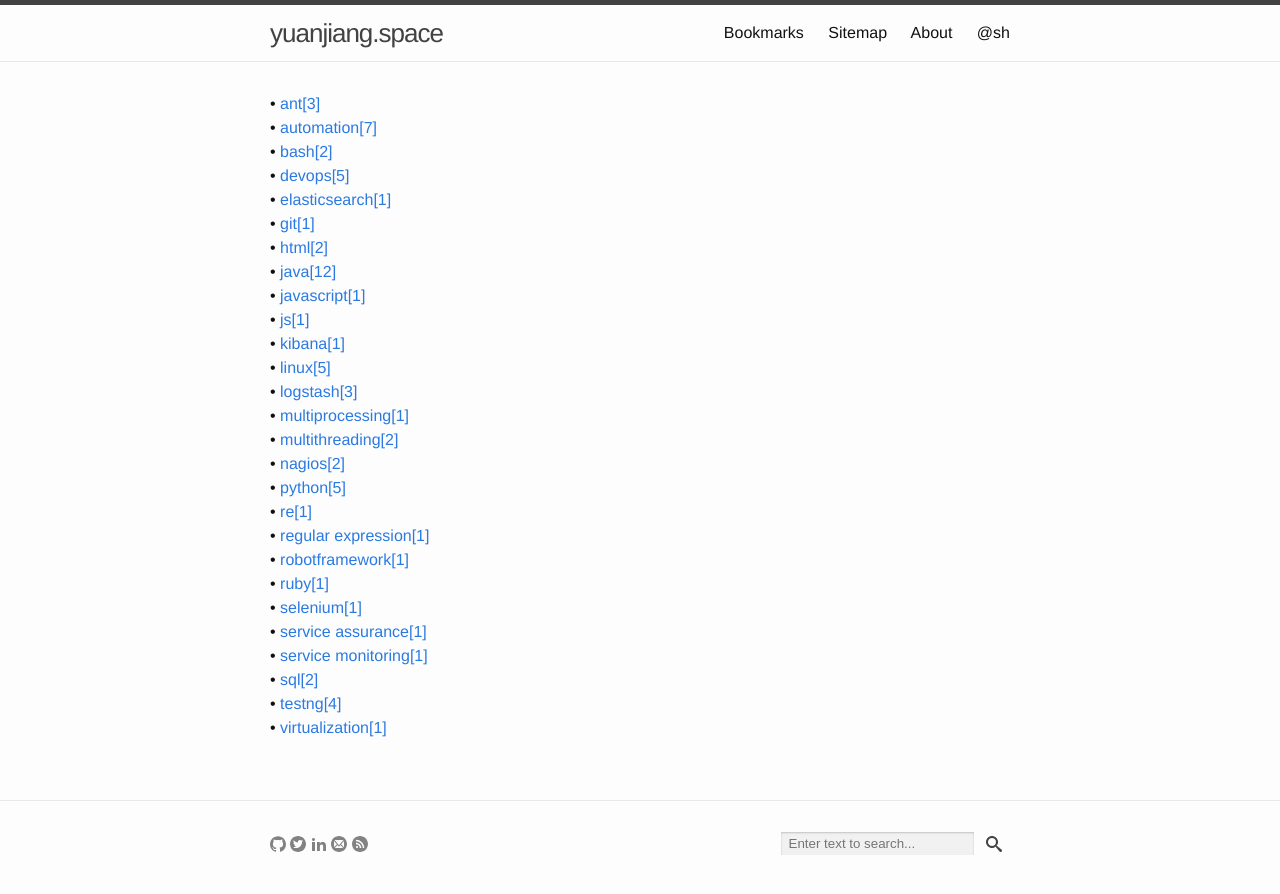
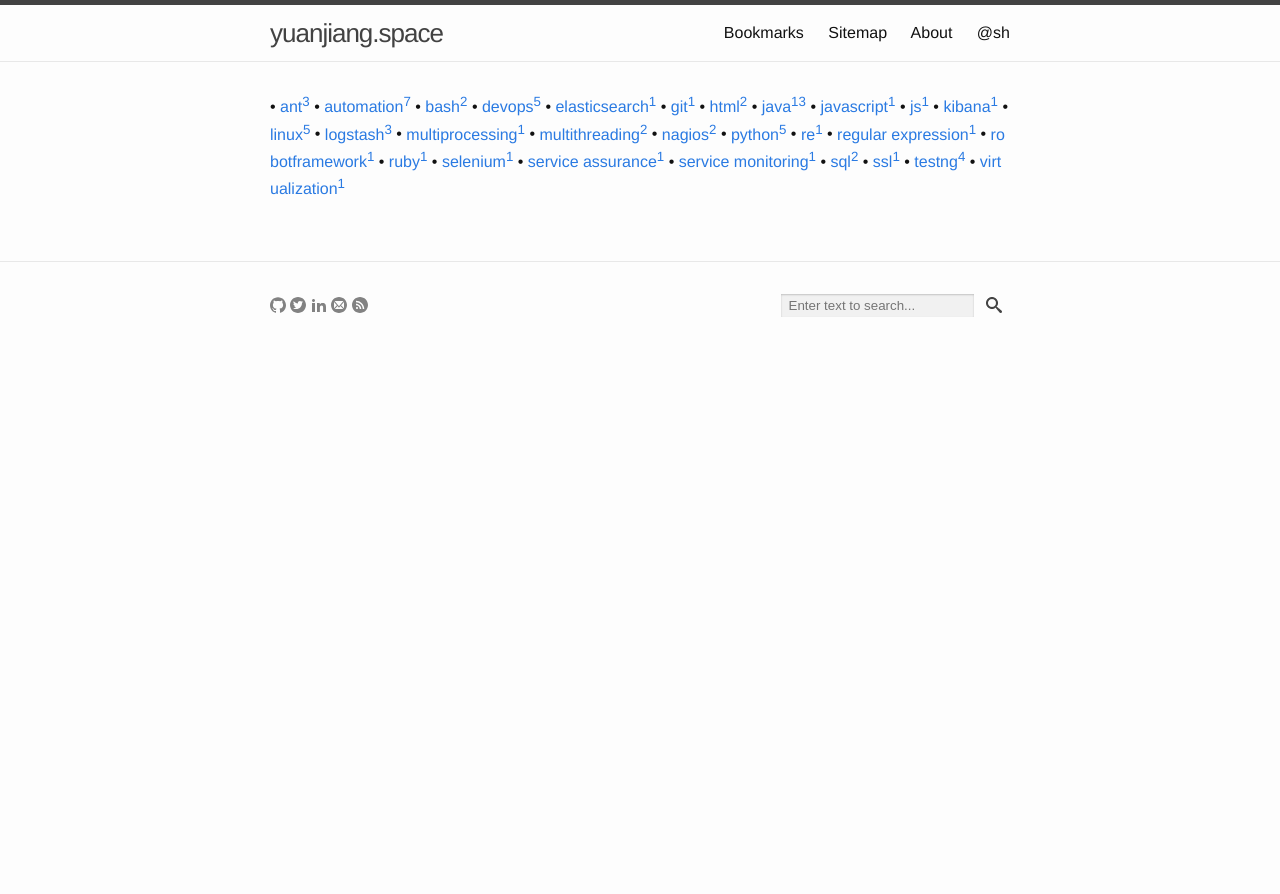
Before and after one commit to yuan-jiang/yuan-jiang.github.io, a Jekyll site: the page built from tags.md, in a window 1280 px wide. Shown: the top 894 px of the page. Built offline with Jekyll 4.4.1, drawn with Linux system fonts in a browser that asks for light colours.

Commit message:
Redesigned tag page

```diff
--- a/_config.yml
+++ b/_config.yml
@@ -9,7 +9,7 @@
 title: yuanjiang.space
 
 description: > # this means to ignore newlines until "baseurl:"
-  My personal site for blogging some technical writing.
+  My personal site for keeping technical notes and bookmarks.
 
 baseurl: "" # the subpath of your site, e.g. /blog
 
@@ -28,7 +28,7 @@ linkedin:
 rss: true
 
 # Contact email
-email: yuanjiang@outlook.com
+email: me@yuanjiang.space
 
 # Disqus site unique id
 disqus: yuanjiangspace
--- a/_data/tags.yml
+++ b/_data/tags.yml
@@ -54,3 +54,5 @@
   name: javascript
 - slug: js
   name: js
+- slug: ssl
+  name: ssl
--- a/tags.md
+++ b/tags.md
@@ -6,7 +6,18 @@ redirect_from: /tag/
 sitemap: false
 ---
 
-<div>
+<div style="word-break:break-all;">
+    {% assign tags = site.tags | sort %}
+    {% for tag in tags %}
+     <span class="site-tag">
+        • <a href="/tag/{{ tag | first | slugify }}">
+                {{ tag[0] | replace:'-', ' ' }}<sup>{{ tag | last | size }}</sup>
+        </a>
+    </span>
+    {% endfor %}
+</div>
+
+<!-- <div>
     {% assign tags = site.tags | sort %}
     {% for tag in tags %}
      <div class="site-tag">
@@ -15,7 +26,7 @@ sitemap: false
         </a>
     </div>
     {% endfor %}
-</div>
+</div> -->
 
 <!-- <div id="index">
     {% for tag in tags %}
```
Also changed, not shown: _posts/2014-01-22-java-okhttp-trustall-certificate.md (added, +63 -0 lines), tag/ssl.md (added, +5 -0 lines).
